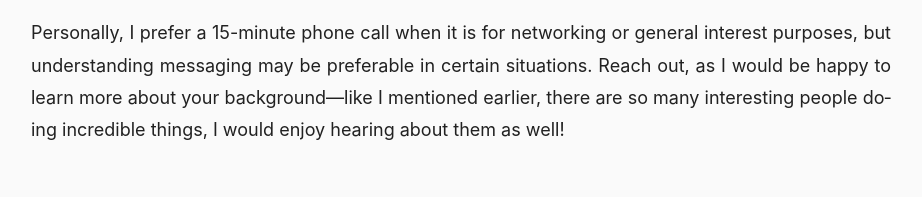
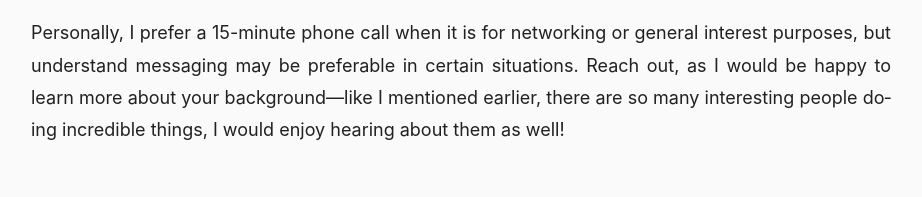
Before and after one commit to adindrabkin/adindrabkin.github.io, a plain HTML site: page blog/what-does-your-work-look-like-as-a-red-team-consultant/index.html in a window 1280 px wide. Shown: the part 3187-3384 px from the top of the page, without its empty margins (179-1101 px from the left). Drawn offline with Linux system fonts and the light colour scheme.

Commit message:
rebuilding site

```diff
--- a/blog/what-does-your-work-look-like-as-a-red-team-consultant/index.html
+++ b/blog/what-does-your-work-look-like-as-a-red-team-consultant/index.html
@@ -200,7 +200,7 @@
 <li>Remove as much AI fluff as possible</li>
 <li>Make it as easy as possible to coordinate a call or video chat</li>
 </ul>
-<p>Personally, I prefer a 15-minute phone call when it is for networking or general interest purposes, but understanding messaging may be preferable in certain situations. Reach out, as I would be happy to learn more about your background—like I mentioned earlier, there are so many interesting people doing incredible things, I would enjoy hearing about them as well!</p>
+<p>Personally, I prefer a 15-minute phone call when it is for networking or general interest purposes, but understand messaging may be preferable in certain situations. Reach out, as I would be happy to learn more about your background—like I mentioned earlier, there are so many interesting people doing incredible things, I would enjoy hearing about them as well!</p>
 
   </article>
 </section>
```
